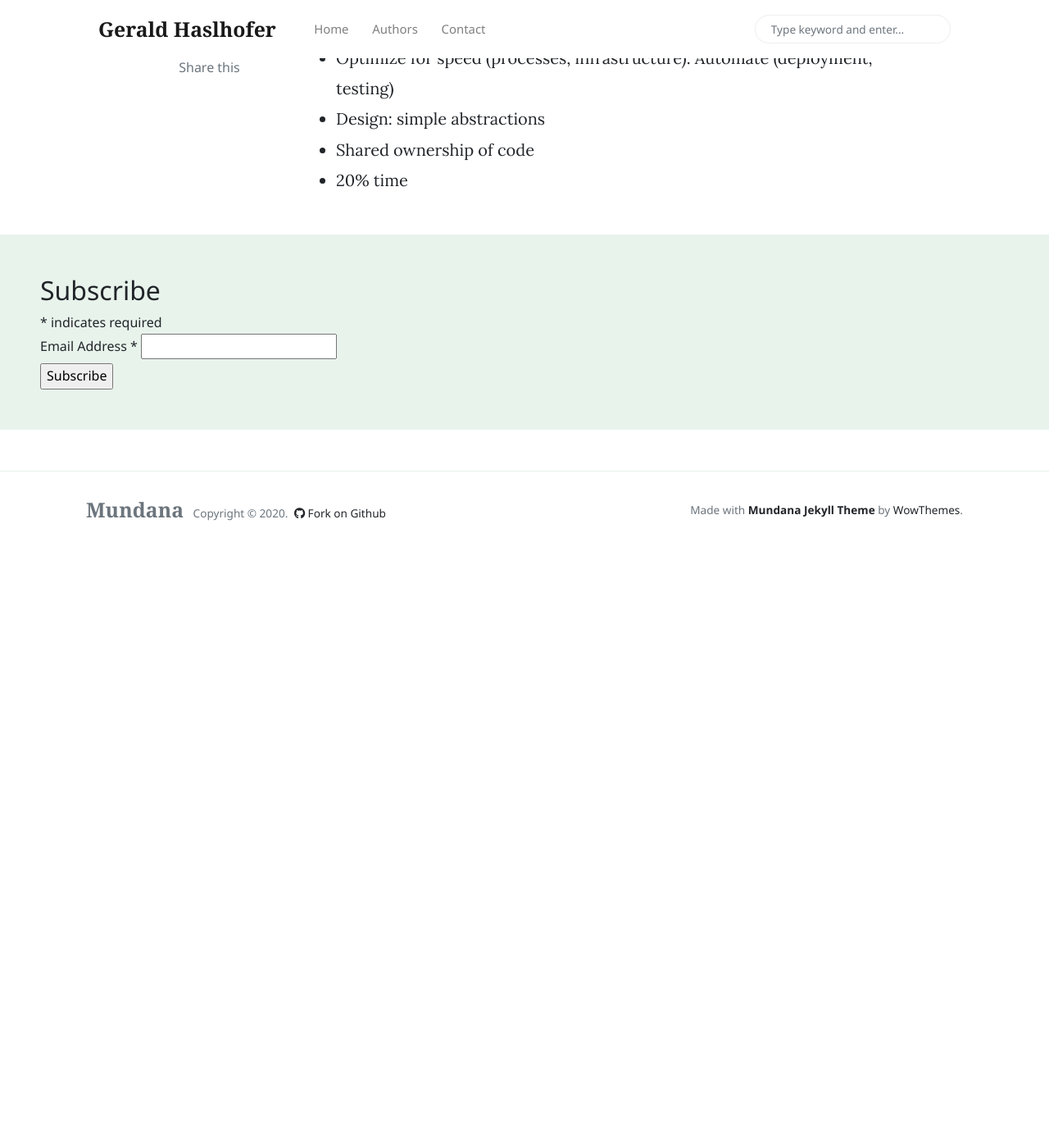
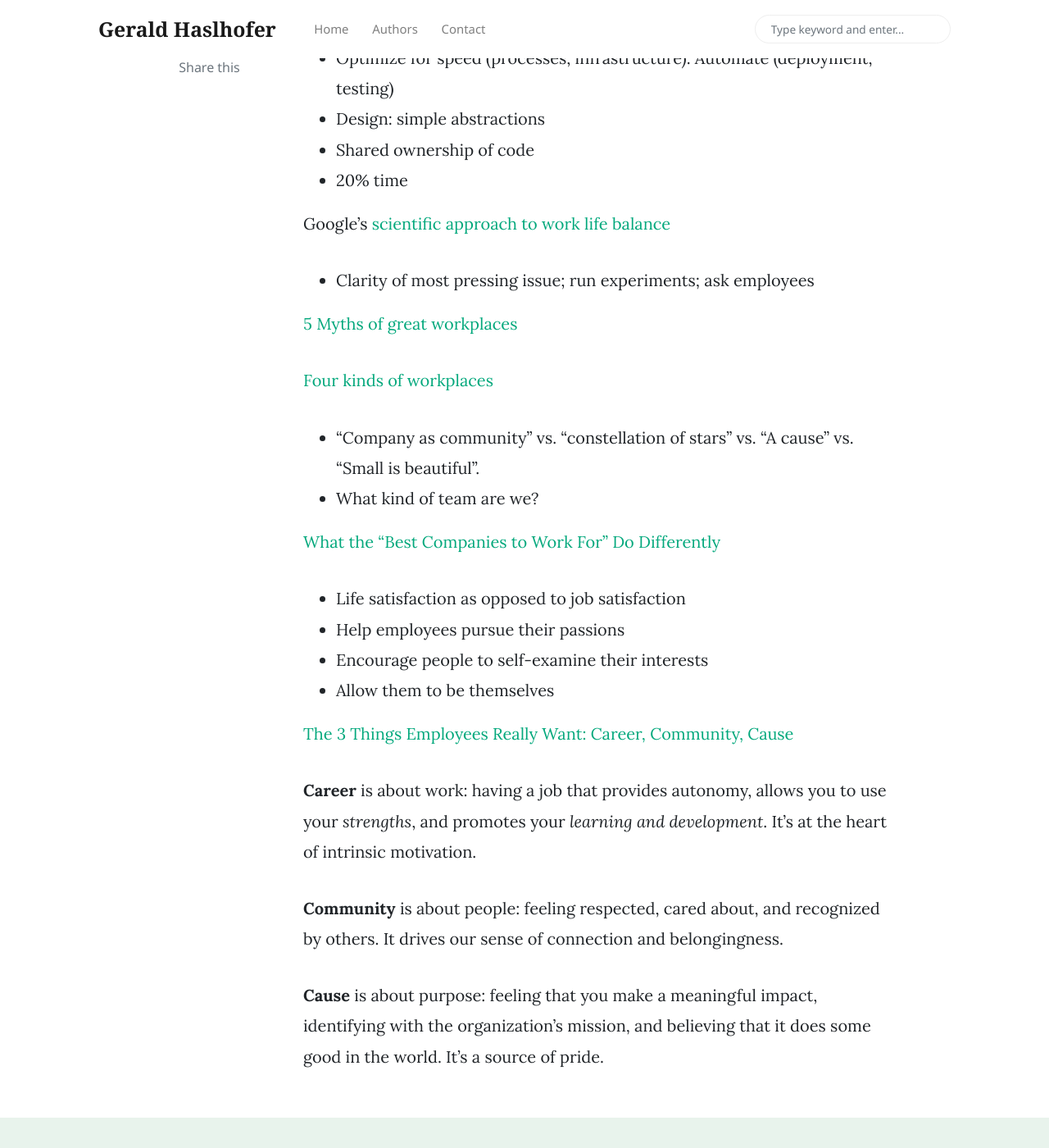
Before and after one commit to haslhofer/haslhofer.github.io, a Jekyll site: the page built from _posts/2000-01-01-best-place-to-work-learnings.md, in a window 1280 px wide and 1400 px high, scrolled down 640 px. Shown: the whole window at 82% size. Built offline with Jekyll 4.4.1, drawn with Linux system fonts in a browser that asks for light colours; nearby versions of some CDN libraries; comment, search, counter and statistics services are not loaded; before the commit the page ends 1308 px from its top, so only the background shows below that.

Commit message:
Update 2000-01-01-best-place-to-work-learnings.md

```diff
--- a/_posts/2000-01-01-best-place-to-work-learnings.md
+++ b/_posts/2000-01-01-best-place-to-work-learnings.md
@@ -17,3 +17,28 @@ Article [Engineering Culture](http://www.effectiveengineer.com/blog/what-makes-a
 - Design: simple abstractions
 - Shared ownership of code
 - 20% time
+
+Google's [scientific approach to work life balance](https://hbr.org/2014/03/googles-scientific-approach-to-work-life-balance-and-much-more)
+- Clarity of most pressing issue; run experiments; ask employees
+
+[5 Myths of great workplaces](https://hbr.org/2015/03/5-myths-of-great-workplaces)
+
+[Four kinds of workplaces](https://hbr.org/2017/04/4-kinds-of-workplaces-and-how-to-know-which-is-best-for-you)
+- "Company as community" vs. "constellation of stars" vs. "A cause" vs. "Small is beautiful".
+- What kind of team are we?
+
+[What the “Best Companies to Work For” Do Differently](https://hbr.org/2019/12/what-the-best-companies-to-work-for-do-differently)
+- Life satisfaction as opposed to job satisfaction
+- Help employees pursue their passions
+- Encourage people to self-examine their interests
+- Allow them to be themselves
+
+[The 3 Things Employees Really Want: Career, Community, Cause](https://hbr.org/2018/02/people-want-3-things-from-work-but-most-companies-are-built-around-only-one)
+
+**Career** is about work: having a job that provides autonomy, allows you to use your *strengths*, and
+promotes your *learning and development*. It’s at the heart of intrinsic motivation.
+
+**Community** is about people: feeling respected, cared about, and recognized by others. It drives our sense of connection and belongingness.
+
+**Cause** is about purpose: feeling that you make a meaningful impact, identifying with the
+organization’s mission, and believing that it does some good in the world. It’s a source of pride.
```
